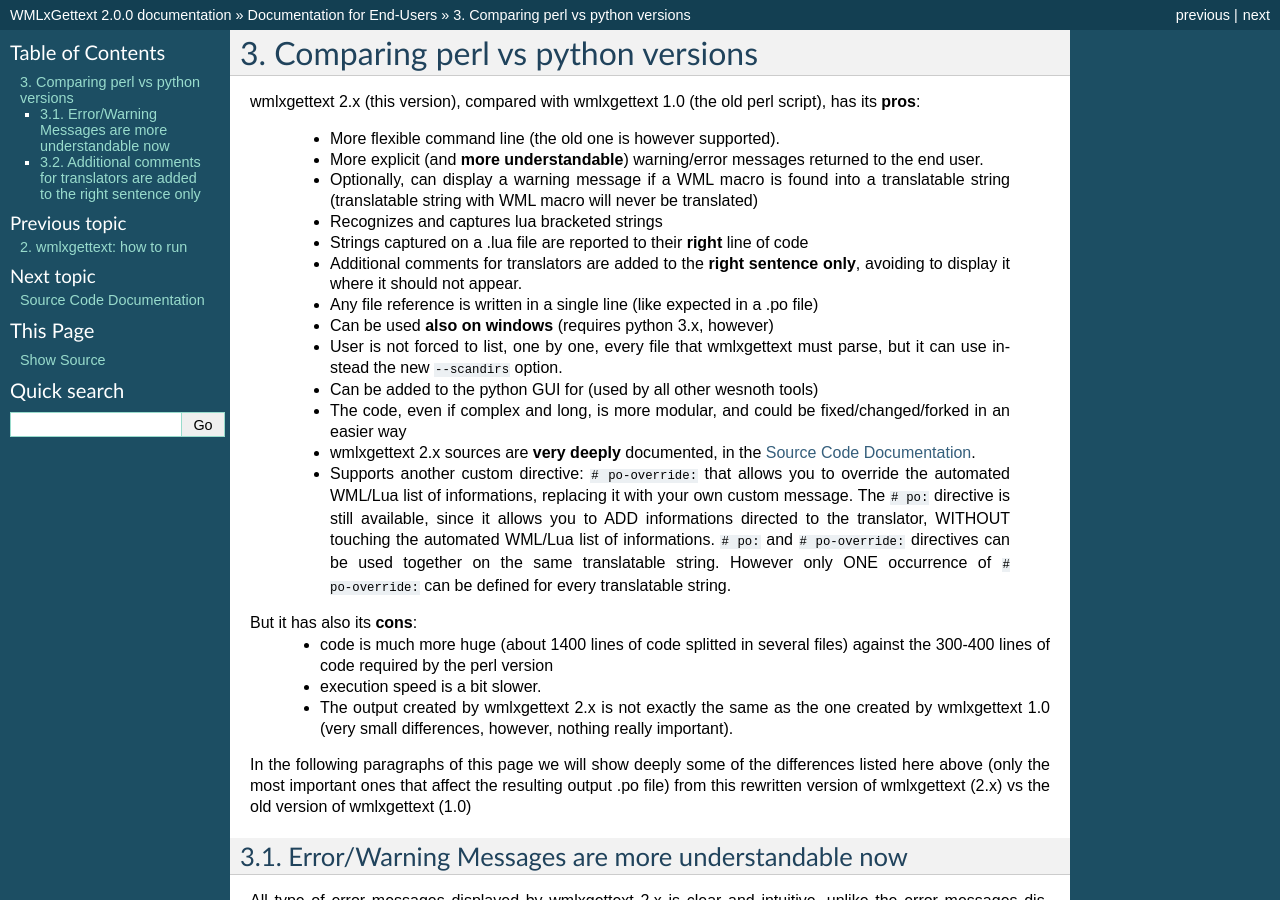
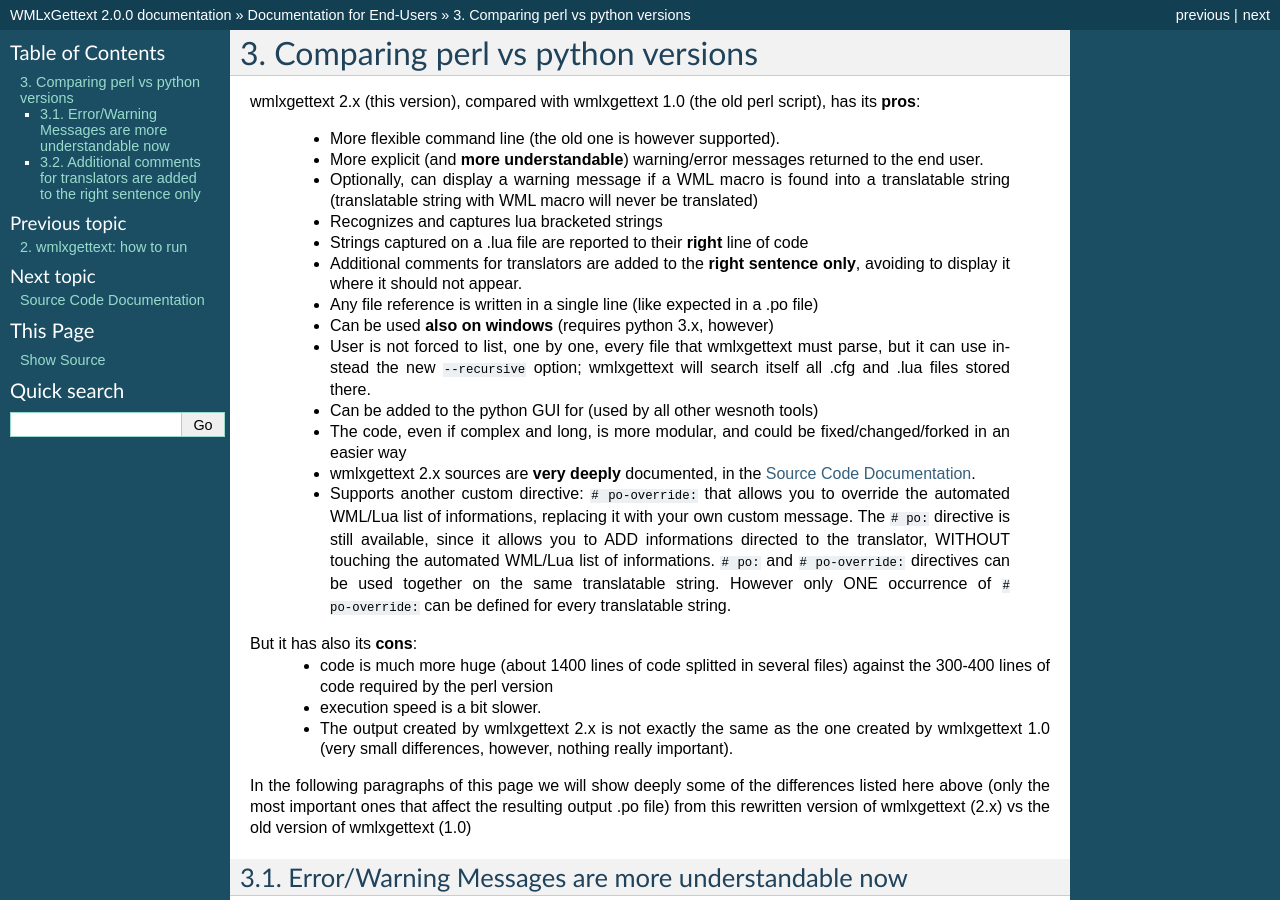
Before and after one commit to AncientLich/wmlxgettext-unoff, a Sphinx documentation site: the page built from docs/source/enduser/comp.rst, in a window 1280 px wide and 900 px high. Built offline with Sphinx 7.4.7, drawn with Linux system fonts in a browser that asks for light colours.

Commit message:
docs: tiny update

```diff
--- a/docs/source/enduser/comp.rst
+++ b/docs/source/enduser/comp.rst
@@ -19,7 +19,8 @@ script), has its **pros**:
      file)
    * Can be used **also on windows** (requires python 3.x, however)
    * User is not forced to list, one by one, every file that wmlxgettext must
-     parse, but it can use instead the new ``--scandirs`` option.
+     parse, but it can use instead the new ``--recursive`` option;
+     wmlxgettext will search itself all .cfg and .lua files stored there.
    * Can be added to the python GUI for (used by all other wesnoth tools)
    * The code, even if complex and long, is more modular, and could be
      fixed/changed/forked in an easier way
```
